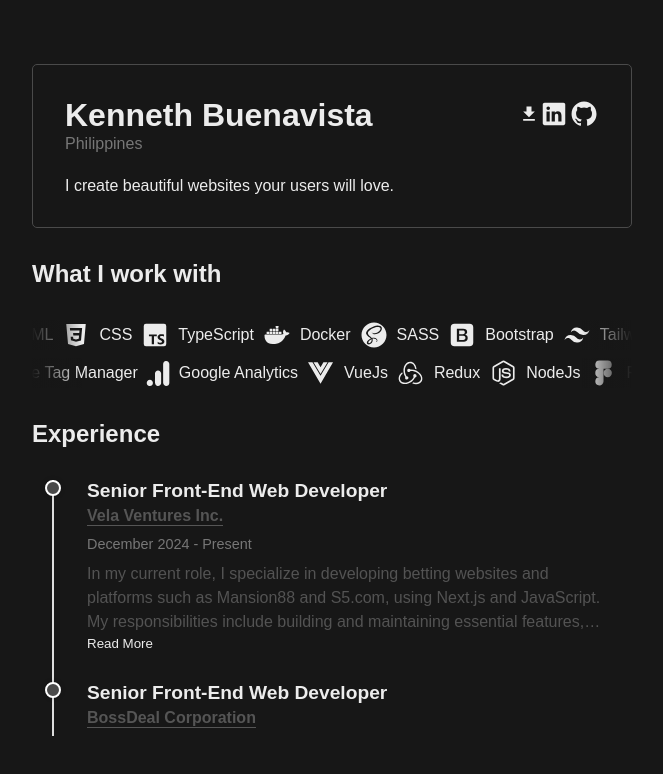
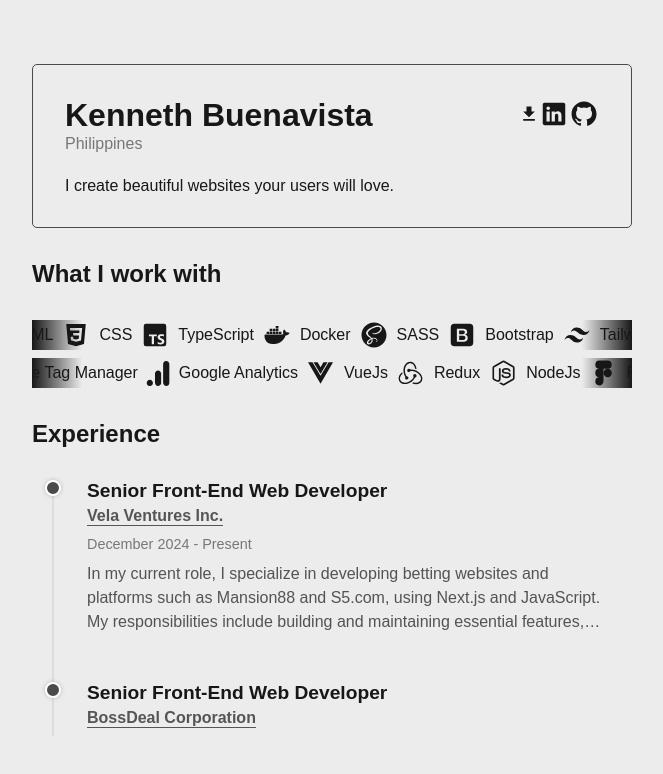
Before and after one commit to KennethicEnergy/avatar, a Next.js app: page / in a window 1280 px wide. Shown: the top 774 px of the page, without its empty margins (308-971 px from the left). Built offline with nearby package versions, Linux system fonts and the light colour scheme.

Commit message:
updated settings

```diff
--- a/app/components/profile/profile.tsx
+++ b/app/components/profile/profile.tsx
@@ -32,7 +32,7 @@
   return (
     <div className={styles.profile}>
       <div className={styles.nameRow}>
-        <h1 className={styles.name} onClick={navigateToAbout} data-theme={theme}>
+        <h1 className={styles.name} onClick={navigateToAbout}>
           {fullName}
         </h1>
         <div className={styles.socials}>
--- a/app/components/settings/settings.tsx
+++ b/app/components/settings/settings.tsx
@@ -32,11 +32,11 @@
 
   return (
     <div className={styles.settings}>
-      {/* <CiSettings
+      <CiSettings
         size={30}
         onClick={() => setIsCollapsed(!isCollapsed)}
         className={isCollapsed ? styles.collapsed : styles.expanded}
-      /> */}
+      />
 
       {isCollapsed && <IoIosArrowDown/>}
 
--- a/app/page.tsx
+++ b/app/page.tsx
@@ -4,7 +4,6 @@
 import Profile from "./components/profile/profile";
 import { useAppStore } from "./store/app-store";
 import { useEffect } from "react";
-import Settings from "./components/settings/settings";
 
 export default function Home() {
   const { setIsPageLoading } = useAppStore();
@@ -15,7 +14,7 @@
 
 	return (
     <>
-      <Settings />
+      {/* <Settings /> */}
       <Profile />
       <WhatIWorkWith />
       <Experience />
```
